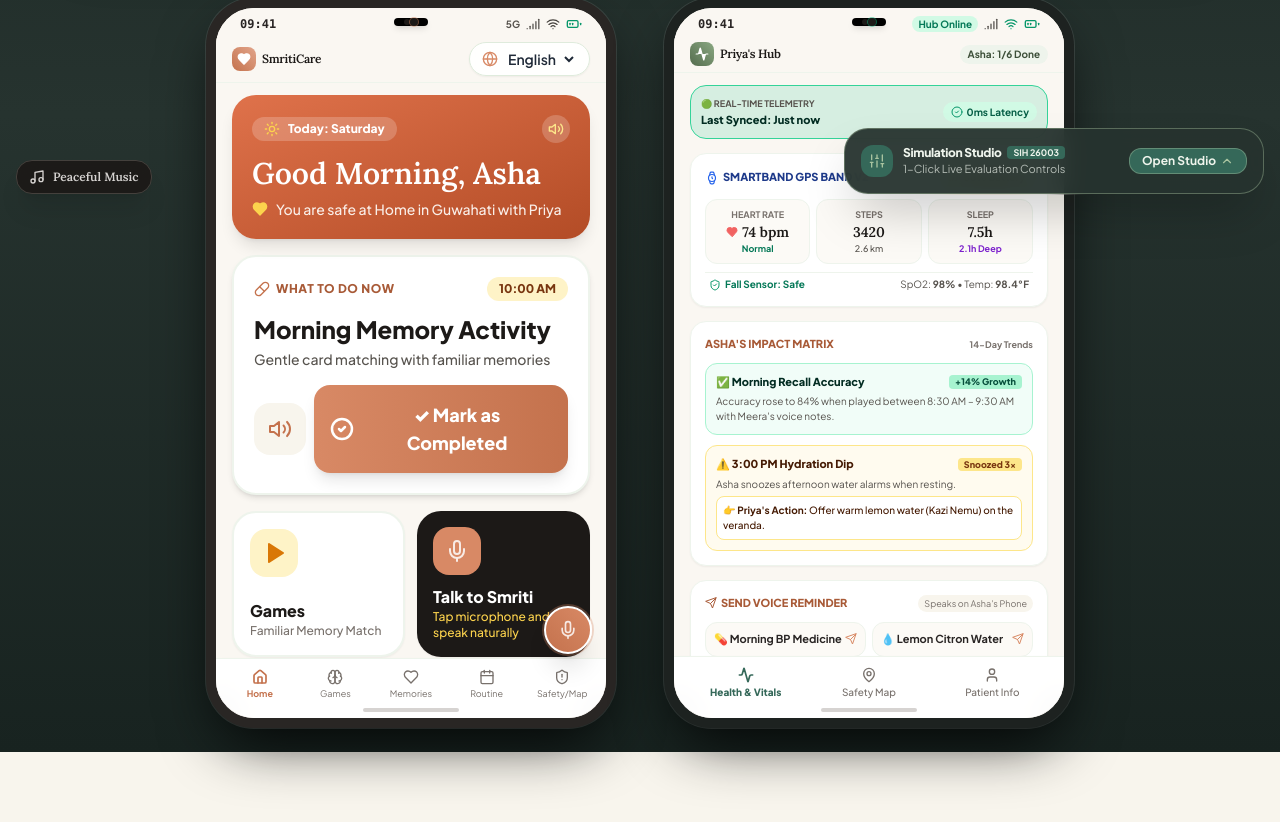
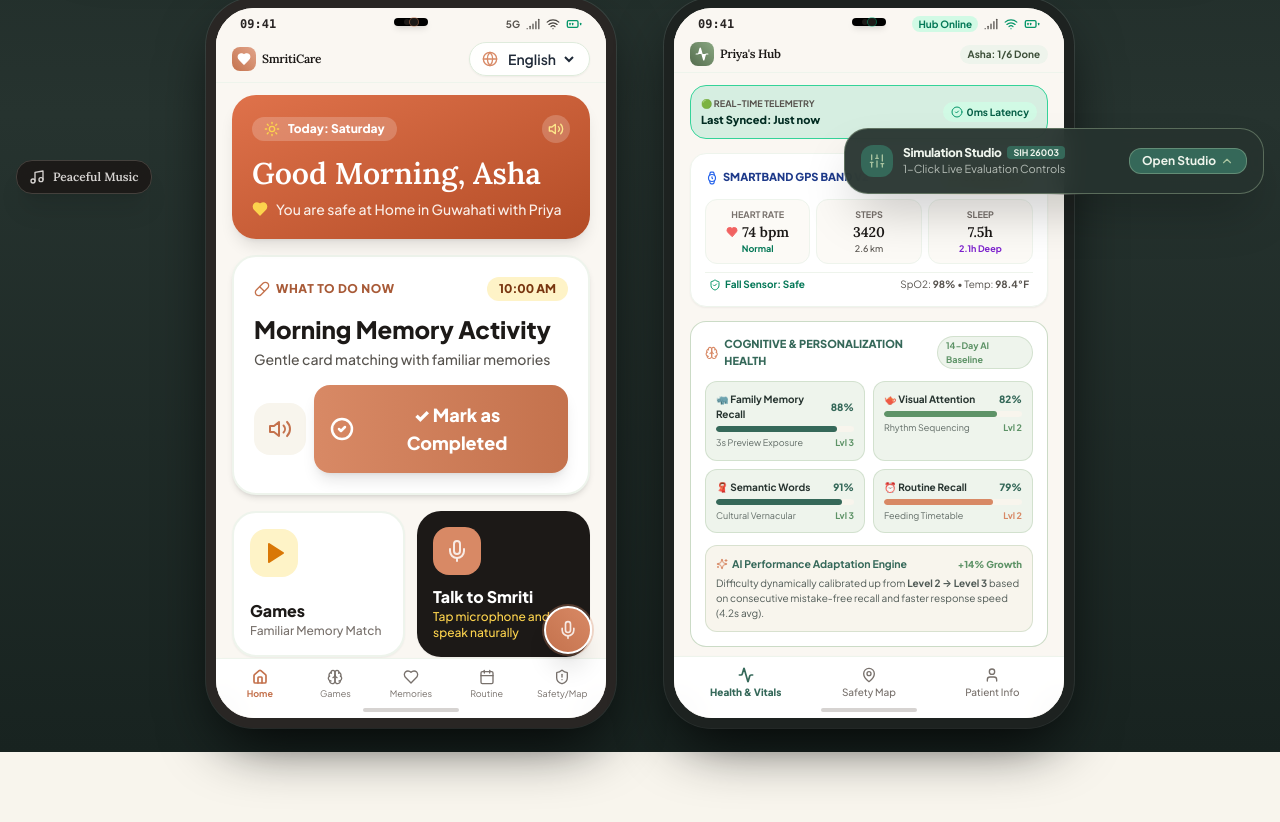
Before and after one commit to Allan-nishad/SmritiCare, a React (Vite) app: page / in a window 1280 px wide. Shown: the part 590-1412 px from the top of the page. Built offline with nearby package versions, Linux system fonts and the light colour scheme; the HTML template or start-up script is replaced by a standard one.

Commit message:
Enhance Cognitive Domains, Personal Memory Match, and Longitudinal Analytics

```diff
--- a/src/components/mobile/tabs/MobileCaregiverTab.tsx
+++ b/src/components/mobile/tabs/MobileCaregiverTab.tsx
@@ -33,8 +33,9 @@ import {
   Users,
   MapPin,
   Utensils,
-  PhoneCall,
-  Navigation
+  Navigation,
+  Brain,
+  PhoneCall
 } from 'lucide-react';
 
 interface MobileCaregiverTabProps {
@@ -358,36 +359,122 @@ export const MobileCaregiverTab: React.FC<MobileCaregiverTabProps> = ({
             </div>
           )}
 
+          {/* 🧠 AI COGNITIVE & PERSONALISATION LONGITUDINAL ANALYTICS */}
+          <div className="bg-white rounded-2xl p-3.5 border border-[#A8C3A0]/60 shadow-xs space-y-3">
+            <div className="flex items-center justify-between">
+              <div className="flex items-center gap-1.5 text-[11px] font-black text-[#356859] uppercase">
+                <Brain className="w-3.5 h-3.5 text-[#D88965]" />
+                <span>Cognitive & Personalization Health</span>
+              </div>
+              <span className="text-[9px] font-bold text-[#5E9367] bg-[#EEF4EC] px-2 py-0.5 rounded-full border border-[#A8C3A0]/40">
+                14-Day AI Baseline
+              </span>
+            </div>
+
+            {/* 4 Cognitive Domains Grid */}
+            <div className="grid grid-cols-2 gap-2">
+              <div className="bg-[#EEF4EC] p-2.5 rounded-xl border border-[#A8C3A0]/40 space-y-1">
+                <div className="flex items-center justify-between text-[10px] font-bold text-[#26332F]">
+                  <span>🦏 Family Memory Recall</span>
+                  <span className="text-[#356859] font-black">88%</span>
+                </div>
+                <div className="w-full bg-[#F8F5ED] h-1.5 rounded-full overflow-hidden">
+                  <div className="bg-[#356859] h-full rounded-full" style={{ width: '88%' }} />
+                </div>
+                <div className="text-[9px] text-[#26332F]/70 flex items-center justify-between">
+                  <span>3s Preview Exposure</span>
+                  <span className="text-[#5E9367] font-bold">Lvl 3</span>
+                </div>
+              </div>
+
+              <div className="bg-[#EEF4EC] p-2.5 rounded-xl border border-[#A8C3A0]/40 space-y-1">
+                <div className="flex items-center justify-between text-[10px] font-bold text-[#26332F]">
+                  <span>🫖 Visual Attention</span>
+                  <span className="text-[#356859] font-black">82%</span>
+                </div>
+                <div className="w-full bg-[#F8F5ED] h-1.5 rounded-full overflow-hidden">
+                  <div className="bg-[#5E9367] h-full rounded-full" style={{ width: '82%' }} />
+                </div>
+                <div className="text-[9px] text-[#26332F]/70 flex items-center justify-between">
+                  <span>Rhythm Sequencing</span>
+                  <span className="text-[#5E9367] font-bold">Lvl 2</span>
+                </div>
+              </div>
+
+              <div className="bg-[#EEF4EC] p-2.5 rounded-xl border border-[#A8C3A0]/40 space-y-1">
+                <div className="flex items-center justify-between text-[10px] font-bold text-[#26332F]">
+                  <span>🧣 Semantic Words</span>
+                  <span className="text-[#356859] font-black">91%</span>
+                </div>
+                <div className="w-full bg-[#F8F5ED] h-1.5 rounded-full overflow-hidden">
+                  <div className="bg-[#356859] h-full rounded-full" style={{ width: '91%' }} />
+                </div>
+                <div className="text-[9px] text-[#26332F]/70 flex items-center justify-between">
+                  <span>Cultural Vernacular</span>
+                  <span className="text-[#5E9367] font-bold">Lvl 3</span>
+                </div>
+              </div>
+
+              <div className="bg-[#EEF4EC] p-2.5 rounded-xl border border-[#A8C3A0]/40 space-y-1">
+                <div className="flex items-center justify-between text-[10px] font-bold text-[#26332F]">
+                  <span>⏰ Routine Recall</span>
+                  <span className="text-[#356859] font-black">79%</span>
+                </div>
+                <div className="w-full bg-[#F8F5ED] h-1.5 rounded-full overflow-hidden">
+                  <div className="bg-[#D88965] h-full rounded-full" style={{ width: '79%' }} />
+                </div>
+                <div className="text-[9px] text-[#26332F]/70 flex items-center justify-between">
+                  <span>Feeding Timetable</span>
+                  <span className="text-[#D88965] font-bold">Lvl 2</span>
+                </div>
+              </div>
+            </div>
+
+            {/* AI Adaptive Performance Decision Insight */}
+            <div className="bg-[#F8F5ED] p-2.5 rounded-xl border border-[#A8C3A0]/40 text-[10.5px] text-[#26332F] space-y-1">
+              <div className="flex items-center justify-between font-bold text-[#356859]">
+                <span className="flex items-center gap-1">
+                  <Sparkles className="w-3 h-3 text-[#D88965]" />
+                  <span>AI Performance Adaptation Engine</span>
+                </span>
+                <span className="text-[9.5px] text-[#5E9367] font-extrabold">+14% Growth</span>
+              </div>
+              <p className="text-[10px] text-[#26332F]/80">
+                Difficulty dynamically calibrated up from <strong>Level 2 → Level 3</strong> based on consecutive mistake-free recall and faster response speed (4.2s avg).
+              </p>
+            </div>
+          </div>
+
           {/* 📈 LONGITUDINAL HEALTH IMPACT MATRIX (Improvements vs Affecting) */}
-          <div className="bg-white rounded-2xl p-3.5 border border-sand-200 shadow-sm space-y-2.5">
+          <div className="bg-white rounded-2xl p-3.5 border border-[#A8C3A0]/60 shadow-xs space-y-2.5">
             <div className="flex items-center justify-between">
-              <span className="text-[11px] font-black text-terracotta-700 uppercase">
+              <span className="text-[11px] font-black text-[#356859] uppercase">
                 Asha's Impact Matrix
               </span>
-              <span className="text-[9px] text-stone-500 font-bold">14-Day Trends</span>
+              <span className="text-[9px] text-[#26332F]/60 font-bold">14-Day Trends</span>
             </div>
 
             {/* Improving item */}
-            <div className="bg-emerald-50/70 p-2.5 rounded-xl border border-emerald-200 space-y-1">
-              <div className="flex items-center justify-between text-[11px] font-black text-emerald-950">
+            <div className="bg-[#EEF4EC] p-2.5 rounded-xl border border-[#A8C3A0]/50 space-y-1">
+              <div className="flex items-center justify-between text-[11px] font-black text-[#356859]">
                 <span>✅ Morning Recall Accuracy</span>
-                <span className="bg-emerald-200 text-emerald-900 text-[9px] px-1.5 py-0.2 rounded">+14% Growth</span>
+                <span className="bg-[#5E9367] text-white text-[9px] px-1.5 py-0.2 rounded font-bold">+14% Growth</span>
               </div>
-              <p className="text-[10px] text-stone-600">
+              <p className="text-[10px] text-[#26332F]/80">
                 Accuracy rose to 84% when played between 8:30 AM – 9:30 AM with Meera's voice notes.
               </p>
             </div>
 
             {/* Affecting item */}
-            <div className="bg-amber-50/80 p-2.5 rounded-xl border border-amber-200 space-y-1">
-              <div className="flex items-center justify-between text-[11px] font-black text-amber-950">
-                <span>⚠️ 3:00 PM Hydration Dip</span>
-                <span className="bg-amber-200 text-amber-900 text-[9px] px-1.5 py-0.2 rounded">Snoozed 3x</span>
+            <div className="bg-[#F8F5ED] p-2.5 rounded-xl border border-[#D88965]/40 space-y-1">
+              <div className="flex items-center justify-between text-[11px] font-black text-[#26332F]">
+                <span className="text-[#D88965]">⚠️ 3:00 PM Hydration Dip</span>
+                <span className="bg-[#D88965]/20 text-[#D88965] border border-[#D88965]/50 text-[9px] px-1.5 py-0.2 rounded font-bold">Snoozed 3x</span>
               </div>
-              <p className="text-[10px] text-stone-600">
+              <p className="text-[10px] text-[#26332F]/80">
                 Asha snoozes afternoon water alarms when resting.
               </p>
-              <div className="text-[10px] text-amber-950 bg-white p-1.5 rounded-lg border border-amber-200 font-medium">
+              <div className="text-[10px] text-[#26332F] bg-white p-1.5 rounded-lg border border-[#A8C3A0]/40 font-medium">
                 <strong>👉 Priya's Action:</strong> Offer warm lemon water (Kazi Nemu) on the veranda.
               </div>
             </div>
--- a/src/components/mobile/tabs/MobileGamesTab.tsx
+++ b/src/components/mobile/tabs/MobileGamesTab.tsx
@@ -5,10 +5,10 @@ import { speakText } from '../../../utils/audio';
 import { MemoryMatchGame } from '../../patient/games/MemoryMatchGame';
 import { PatternSequenceGame } from '../../patient/games/PatternSequenceGame';
 import { AssociationGame } from '../../patient/games/AssociationGame';
-import { Brain, Sparkles, Award, Layers, Volume2 } from 'lucide-react';
+import { Brain, Sparkles, Award, Layers, Volume2, ShieldCheck, Heart, TrendingUp } from 'lucide-react';
 
 export const MobileGamesTab: React.FC = () => {
-  const { activeGameTab, setActiveGameTab, cognitiveSessions, language } = useApp();
+  const { activeGameTab, setActiveGameTab, cognitiveSessions, language, familyMemories } = useApp();
   const lastSession = cognitiveSessions[0];
   const t = translations[language] || translations.en;
 
@@ -20,61 +20,74 @@ export const MobileGamesTab: React.FC = () => {
   };
 
   return (
-    <div className="space-y-4 pb-4 select-none">
+    <div className="space-y-3.5 pb-4 select-none">
       {/* Header Banner */}
-      <div className="bg-white rounded-2xl p-4 border border-sand-200 shadow-sm space-y-3">
+      <div className="bg-[#EEF4EC] rounded-2xl p-3.5 border border-[#A8C3A0]/60 shadow-xs space-y-2.5">
         <div className="flex items-center justify-between">
-          <div className="flex items-center gap-1.5 text-xs font-bold text-terracotta-700">
-            <Brain className="w-4 h-4 text-terracotta-600" />
-            <span>{t.tabGames}</span>
+          <div className="flex items-center gap-1.5 text-xs font-black text-[#356859]">
+            <Brain className="w-4 h-4 text-[#D88965]" />
+            <span>AI Cognitive Training</span>
           </div>
           <button
             onClick={handleReadGameRule}
-            className="flex items-center gap-1 text-[11px] font-bold text-terracotta-700 bg-sand-100 hover:bg-sand-200 px-2.5 py-1 rounded-full transition active:scale-95"
+            className="flex items-center gap-1 text-[10.5px] font-bold text-[#356859] bg-[#F8F5ED] hover:bg-[#dfeadc] px-2.5 py-1 rounded-full border border-[#A8C3A0]/40 transition active:scale-95"
             title={t.listenAloudLabel}
           >
-            <Volume2 className="w-3.5 h-3.5 text-terracotta-600" />
+            <Volume2 className="w-3.5 h-3.5 text-[#D88965]" />
             <span>{t.listenAloudLabel}</span>
           </button>
         </div>
 
-        <p className="text-xs text-stone-600">
-          {t.gameInstructionsMemory}
-        </p>
+        {/* Cognitive Domain Tags */}
+        <div className="flex flex-wrap items-center gap-1 text-[9.5px] font-bold">
+          <span className="bg-[#356859] text-white px-2 py-0.5 rounded-full flex items-center gap-1">
+            <Heart className="w-2.5 h-2.5 text-[#EEF4EC]" />
+            <span>Family Photo Match</span>
+          </span>
+          <span className="bg-[#D88965]/20 text-[#D88965] border border-[#D88965]/40 px-2 py-0.5 rounded-full">
+            3s Recall Exposure
+          </span>
+          <span className="bg-[#5E9367]/20 text-[#5E9367] border border-[#5E9367]/40 px-2 py-0.5 rounded-full">
+            Adaptive AI Difficulty
+          </span>
+        </div>
 
         {/* 3 Game Sub-Tabs */}
-        <div className="grid grid-cols-3 gap-1.5 bg-sand-100 p-1 rounded-xl border border-sand-200">
+        <div className="grid grid-cols-3 gap-1 bg-[#F8F5ED] p-1 rounded-xl border border-[#A8C3A0]/40">
           <button
             onClick={() => setActiveGameTab('memory_match')}
-            className={`py-2 px-1 rounded-lg text-[11px] font-extrabold transition-all flex flex-col items-center justify-center gap-0.5 ${
+            className={`py-2 px-1 rounded-lg text-[10.5px] font-black transition-all flex flex-col items-center justify-center gap-0.5 ${
               activeGameTab === 'memory_match'
-                ? 'bg-white text-terracotta-700 shadow-sm'
-                : 'text-stone-600 hover:text-stone-900'
+                ? 'bg-[#356859] text-white shadow-xs'
+                : 'text-[#26332F] hover:text-[#356859]'
             }`}
           >
             <span>🦏 {t.gamePairsLabel}</span>
+            <span className="text-[8.5px] font-normal opacity-85">Personal Memory</span>
           </button>
 
           <button
             onClick={() => setActiveGameTab('pattern_sequence')}
-            className={`py-2 px-1 rounded-lg text-[11px] font-extrabold transition-all flex flex-col items-center justify-center gap-0.5 ${
+            className={`py-2 px-1 rounded-lg text-[10.5px] font-black transition-all flex flex-col items-center justify-center gap-0.5 ${
               activeGameTab === 'pattern_sequence'
-                ? 'bg-white text-terracotta-700 shadow-sm'
-                : 'text-stone-600 hover:text-stone-900'
+                ? 'bg-[#356859] text-white shadow-xs'
+                : 'text-[#26332F] hover:text-[#356859]'
             }`}
           >
             <span>🫖 {t.gameRhythmLabel}</span>
+            <span className="text-[8.5px] font-normal opacity-85">Attention Sequence</span>
           </button>
 
           <button
             onClick={() => setActiveGameTab('word_association')}
-            className={`py-2 px-1 rounded-lg text-[11px] font-extrabold transition-all flex flex-col items-center justify-center gap-0.5 ${
+            className={`py-2 px-1 rounded-lg text-[10.5px] font-black transition-all flex flex-col items-center justify-center gap-0.5 ${
               activeGameTab === 'word_association'
-                ? 'bg-white text-terracotta-700 shadow-sm'
-                : 'text-stone-600 hover:text-stone-900'
+                ? 'bg-[#356859] text-white shadow-xs'
+                : 'text-[#26332F] hover:text-[#356859]'
             }`}
           >
             <span>🧣 {t.gameWordsLabel}</span>
+            <span className="text-[8.5px] font-normal opacity-85">Semantic Words</span>
           </button>
         </div>
       </div>
@@ -86,17 +99,19 @@ export const MobileGamesTab: React.FC = () => {
         {activeGameTab === 'word_association' && <AssociationGame />}
       </div>
 
-      {/* Last Session Baseline Insight Pill */}
+      {/* Adaptive Reinforcement & Longitudinal Baseline */}
       {lastSession && (
-        <div className="bg-sand-50 rounded-2xl p-3.5 border border-sand-200 text-stone-700 text-xs space-y-1">
-          <div className="flex items-center justify-between font-bold text-stone-900">
-            <span className="flex items-center gap-1">
-              <Award className="w-3.5 h-3.5 text-amber-600" />
+        <div className="bg-[#EEF4EC] rounded-2xl p-3 border border-[#A8C3A0]/50 text-[#26332F] text-xs space-y-1">
+          <div className="flex items-center justify-between font-bold">
+            <span className="flex items-center gap-1 text-[#356859]">
+              <Award className="w-3.5 h-3.5 text-[#D88965]" />
               <span>{t.lastSessionResult}</span>
             </span>
-            <span className="text-terracotta-700 font-extrabold">{lastSession.accuracyPercentage}%</span>
+            <span className="text-[#356859] font-black bg-[#F8F5ED] px-2 py-0.5 rounded-full border border-[#A8C3A0]/40">
+              {lastSession.accuracyPercentage}% Accuracy
+            </span>
           </div>
-          <p className="text-[11px] text-stone-500">
+          <p className="text-[10.5px] text-[#26332F]/80">
             {lastSession.adaptiveDecision?.explanation || t.positiveReinforcement[0]}
           </p>
         </div>
```
